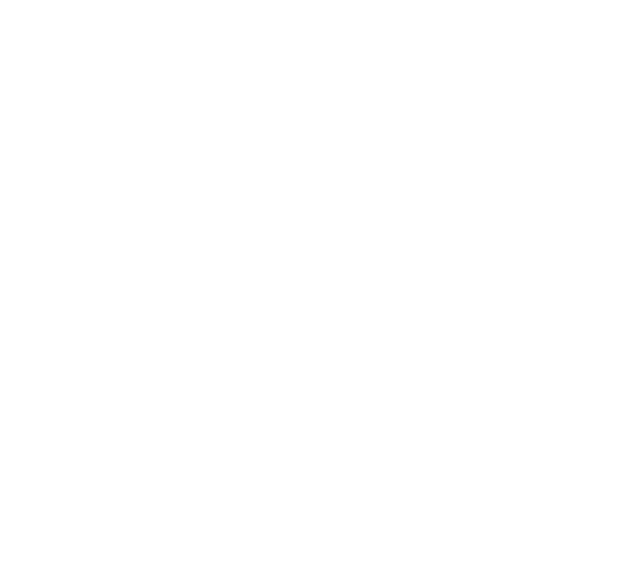
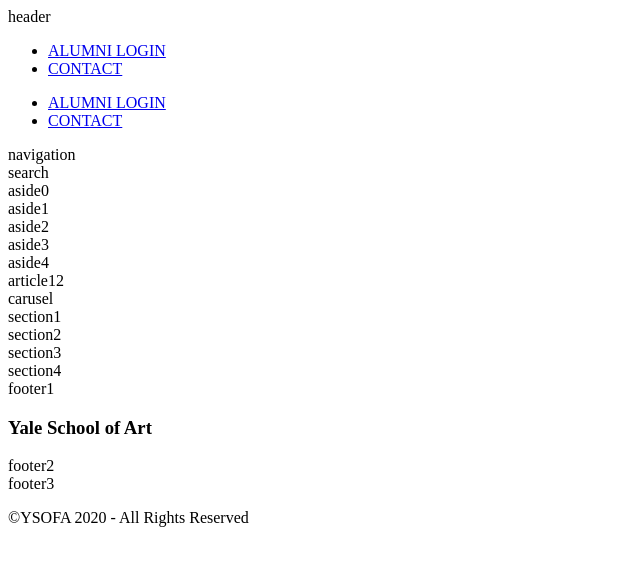
Before and after one commit to tantyu2021/sass-grid_322020, a plain HTML site: page index.html in a window 1280 px wide. Shown: the whole page, without its empty margins (0-640 px from the left). Drawn offline with Linux system fonts and the light colour scheme.

Commit message:
prepater index.html for grid

```diff
--- a/index.html
+++ b/index.html
@@ -3,9 +3,92 @@
 <head>
     <meta charset="UTF-8">
     <meta name="viewport" content="width=device-width, initial-scale=1.0">
-    <title>Sass</title>
+    <title>Yale School of Art</title>
+
 </head>
+
 <body>
+    <main>
+  <!-- start container for grid-->
+    <div class="boxes">
+        <header class="header">header
 
+        </header>
+<nav class="login1">
+   <ul>
+       <li><a href="#">ALUMNI LOGIN</a></li>
+       <li><a href="contact.html">CONTACT</a></li>
+  </ul>
+</nav>
+<nav class="login">
+   <ul>
+       <li><a href="#">ALUMNI LOGIN</a></li>
+       <li><a href="contact.html">CONTACT</a></li>
+  </ul>
+</nav>
+<nav class="nav">navigation
+
+</nav>
+<div class="search">search
+</div>
+
+<aside class="aside0">aside0
+
+        </aside>
+<aside class="aside1">aside1
+
+        </aside>
+ <aside class="aside2">aside2
+
+        </aside>
+<aside class="aside3">aside3
+
+        </aside>
+<aside class="aside4">aside4
+
+        </aside>
+<article class="article12">article12
+
+</article>
+
+
+<section class="carusel">  carusel
+
+</section>
+
+<section class="section1">section1
+
+</section>
+
+<section class="section2">section2
+
+</section>
+<section class="section3">section3
+
+</section>
+
+<section class="section4"> section4
+
+ </section>
+
+<footer class="footer1">footer1
+
+        <div class="mapWrapper">
+              <h3>Yale School of Art</h3>
+
+</div>
+
+</footer>
+
+<footer class="footer2"> footer2
+
+</footer>
+
+<footer class="footer3">footer3
+
+     <p>&copy;YSOFA 2020 - All Rights Reserved</p>
+ </footer>
+</div><!--end container for grid-->
+</main>
 </body>
 </html>
```
